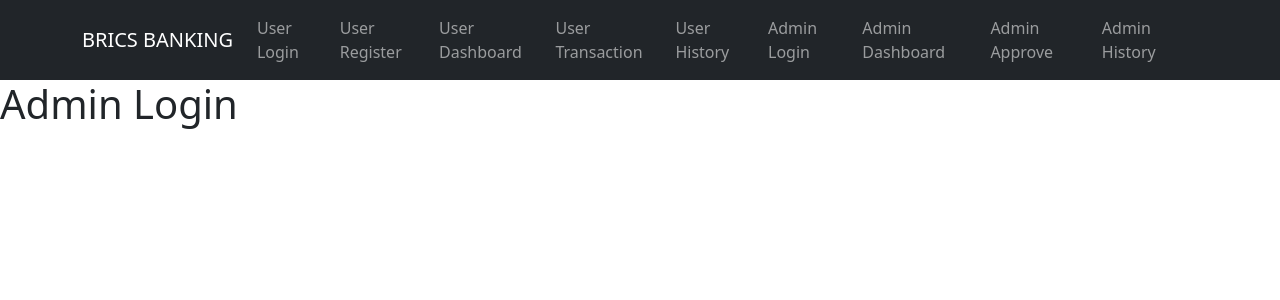
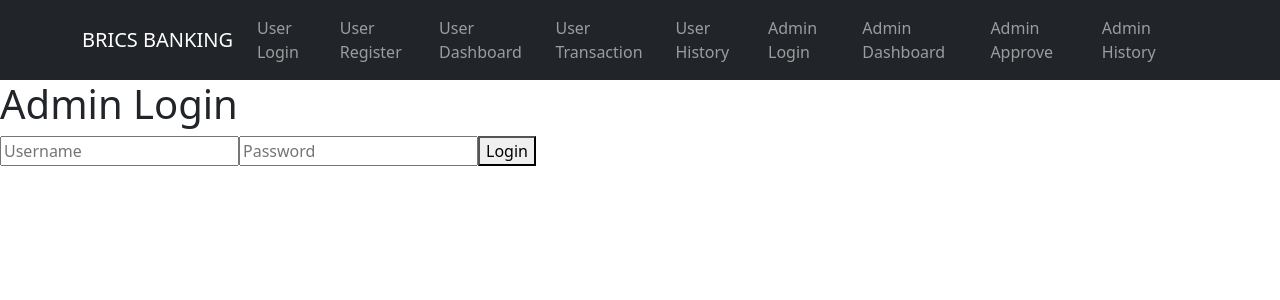
Before and after one commit to Dillon-Duncan/brics-banking, a React (Create React App) app: page /admin/login in a window 1280 px wide. Shown: the top 300 px of the page. Built offline with nearby package versions, Linux system fonts and the light colour scheme.

Commit message:
add admin and user dashboards with navigation links and implement admin login functionality

```diff
--- a/src/components/admin/dashboard/adminDashboard.js
+++ b/src/components/admin/dashboard/adminDashboard.js
@@ -1,11 +1,20 @@
 import React from 'react';
+import { Link } from 'react-router-dom';
 
-const adminDashboard = () =>
-{
-    return (
-        <div>
-            <h1>Admin Dashboard</h1>
-        </div>
-    );
+const AdminDashboard = () => {
+  return (
+    <div>
+      <h1>Admin Dashboard</h1>
+      <div>
+        <Link to="/admin/dashboard/history">
+          <button>Admin History</button>
+        </Link>
+        <Link to="/admin/dashboard/approve">
+          <button>Admin Approve</button>
+        </Link>
+      </div>
+    </div>
+  );
 };
-export default adminDashboard;
+
+export default AdminDashboard;
--- a/src/components/admin/login/adminLogin.js
+++ b/src/components/admin/login/adminLogin.js
@@ -1,11 +1,37 @@
-import React from 'react';
+import React, { useState } from 'react';
+import { useNavigate } from 'react-router-dom';
 
-const adminLogin = () =>
-{
+const AdminLogin = () => {
+    const [username, setUsername] = useState('');
+    const [password, setPassword] = useState('');
+    const navigate = useNavigate();
+
+    const handleLogin = () => {
+        if (username === 'admin' && password === 'adminPassword!') {
+            navigate('/admin/dashboard');
+        } else {
+            alert('Invalid credentials');
+        }
+    };
+
     return (
         <div>
             <h1>Admin Login</h1>
+            <input
+                type="text"
+                placeholder="Username"
+                value={username}
+                onChange={(e) => setUsername(e.target.value)}
+            />
+            <input
+                type="password"
+                placeholder="Password"
+                value={password}
+                onChange={(e) => setPassword(e.target.value)}
+            />
+            <button onClick={handleLogin}>Login</button>
         </div>
     );
 };
-export default adminLogin;
+
+export default AdminLogin;
--- a/src/components/user/dashboard/userDashboard.js
+++ b/src/components/user/dashboard/userDashboard.js
@@ -1,10 +1,19 @@
 import React from 'react';
+import { Link } from 'react-router-dom';
 
 const UserDashboard = ({ loggedInAccountNumber }) => {
   return (
     <div>
       <h1>User Dashboard</h1>
       <p>Welcome, your account number is: {loggedInAccountNumber}</p>
+      <div>
+        <Link to="/user/dashboard/transaction">
+          <button>User Transaction</button>
+        </Link>
+        <Link to="/user/dashboard/history">
+          <button>User History</button>
+        </Link>
+      </div>
     </div>
   );
 };
```
